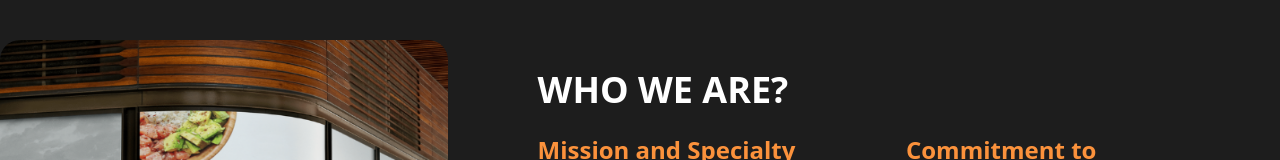
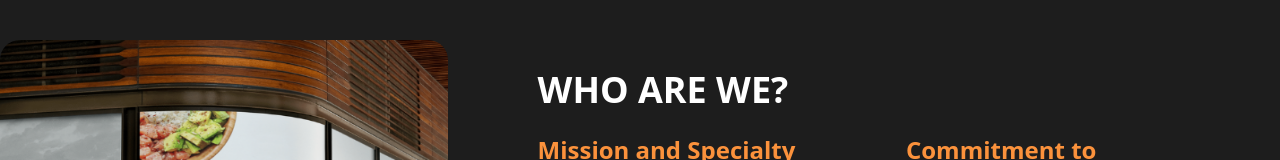
Before and after one commit to TechWave-1ESPI/Checkpoint_5_Web, a React (Vite) app: page /sobre in a window 1280 px wide. Shown: the part 196-356 px from the top of the page. Built offline with nearby package versions, Linux system fonts and the light colour scheme.

Commit message:
Ajuste no sobre

```diff
--- a/src/components/Sobre/Sobre.jsx
+++ b/src/components/Sobre/Sobre.jsx
@@ -6,7 +6,7 @@
             <img src={AboutImage} alt="store" className='w-[35%] rounded-[20px]' />
 
             <div className='w-[58%] py-[30px] '>
-                <h1 className='text-4xl font-bold text-white uppercase'>Who We Are?</h1>
+                <h1 className='text-4xl font-bold text-white uppercase'>Who Are We?</h1>
 
                 <div className='flex mt-6 gap-3'>
                     <div className='w-[48%]'>
```
